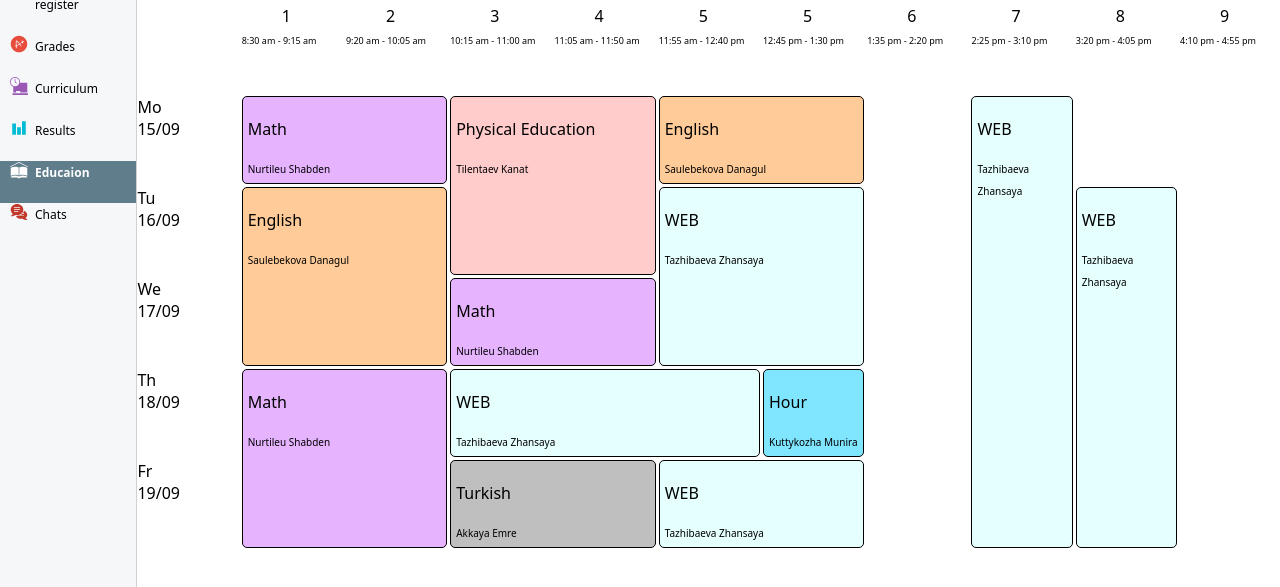
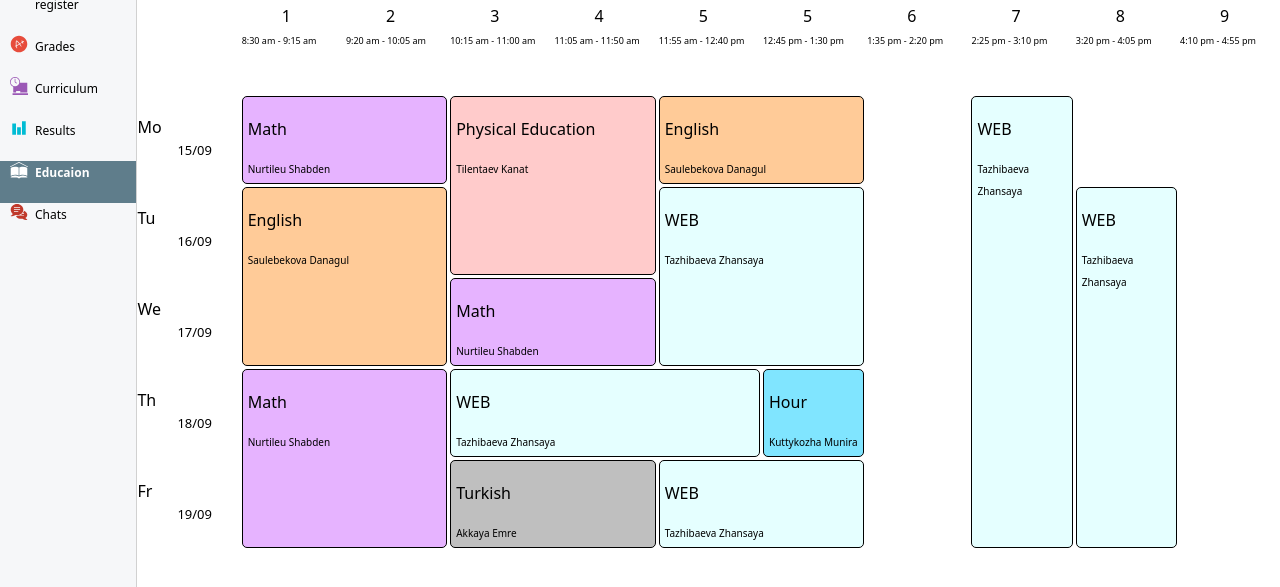
Before and after one commit to aruzhanalpamys-rgb/edupage, a plain HTML site: page index.html in a window 1280 px wide. Shown: the part 209-796 px from the top of the page. Drawn offline with Linux system fonts and the light colour scheme.

Commit message:
Update style.css

```diff
--- a/style.css
+++ b/style.css
@@ -130,6 +130,14 @@ h1 {
 /* DAY */
 .day p {
   margin: 0;
+}
+.day span {
+  margin-left: 40px;
+  font-size: 13px;
+}
+.day {
+  box-sizing: border-box;
+  padding-top: 20px;
 }
 .day1 {
   grid-column: 1/2;
```
